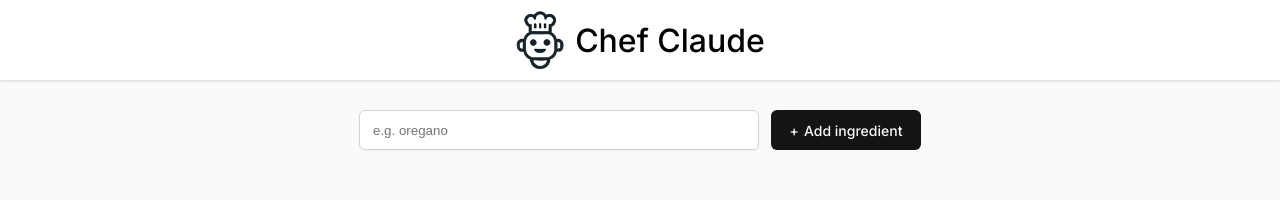
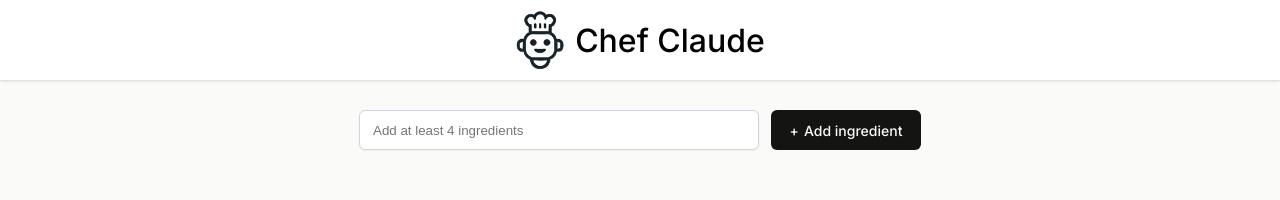
Before and after one commit to vanya-vb/chef-claude, a React (Vite) app in the folder chef-claude/: page / in a window 1280 px wide. Shown: the top 200 px of the page. Built offline with nearby package versions, Linux system fonts and the light colour scheme; the HTML template or start-up script is replaced by a standard one.

Commit message:
change input placeholder

```diff
--- a/chef-claude/src/components/Main.jsx
+++ b/chef-claude/src/components/Main.jsx
@@ -35,7 +35,7 @@ export default function Main() {
             <form action={addIngredient} className="add-ingredient-form">
                 <input
                     type="text"
-                    placeholder="e.g. oregano"
+                    placeholder="Add at least 4 ingredients"
                     aria-label="Add ingredient"
                     name="ingredient"
                 />
```
